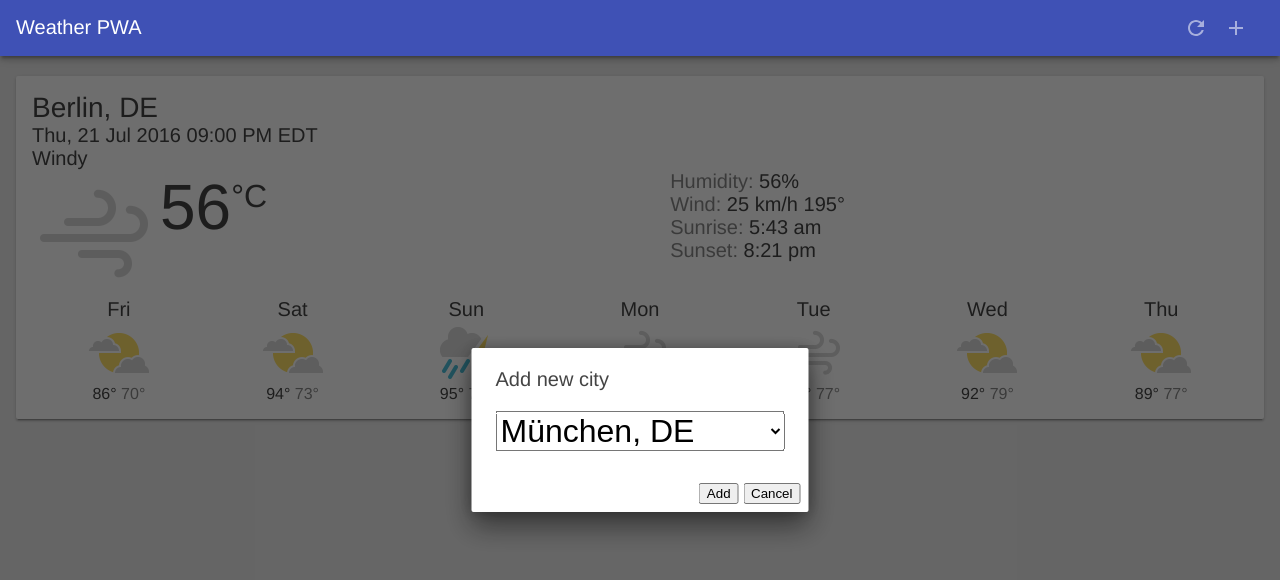
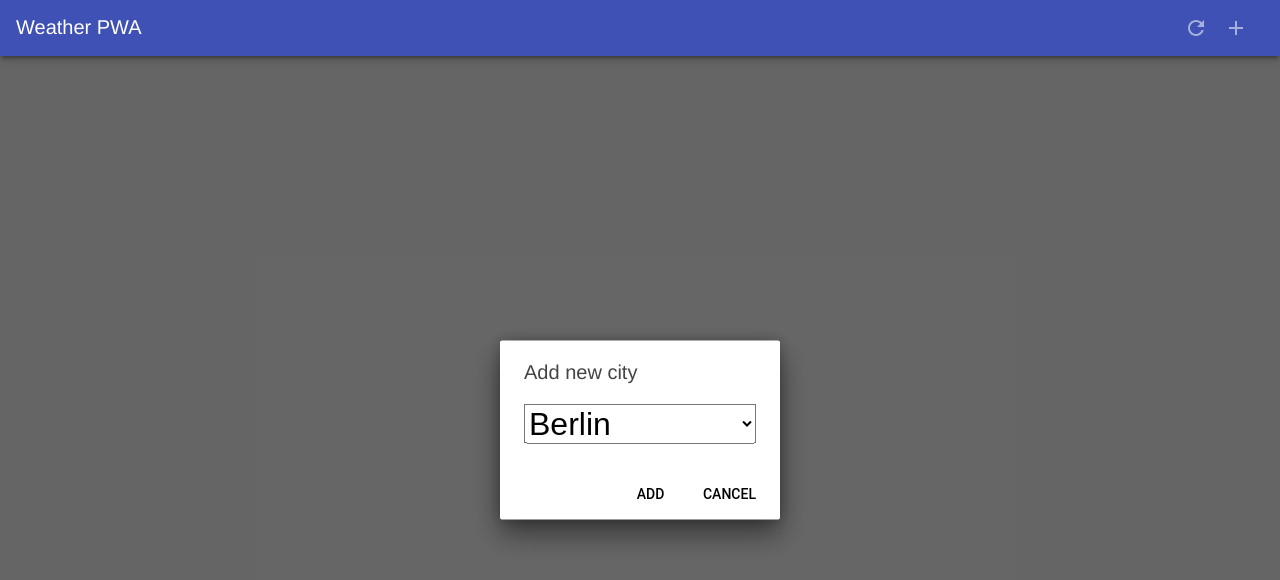
Before and after one commit to AndreKelling/googles-weather-pwa, a plain HTML site: page index.html in a window 1280 px wide. Both pictures are taken after a click on the button 1236 px from the left and 28 px from the top of the page. Drawn offline with Linux system fonts and the light colour scheme.

Commit message:
remove fakedata + add button to add new city if on init with no data

```diff
--- a/index.html
+++ b/index.html
@@ -38,7 +38,7 @@
   <header class="header">
     <h1 class="header__title">Weather PWA</h1>
     <button id="butRefresh" class="headerButton" aria-label="Refresh"></button>
-    <button id="butAdd" class="headerButton" aria-label="Add"></button>
+    <button id="butAdd" class="butAdd headerButton" aria-label="Add"></button>
   </header>
 
   <main class="main">
@@ -147,29 +147,25 @@
       <div class="dialog-body">
         <select id="selectCityToAdd">
           <!-- Values map to Yahoo Weather API Where On Earth Identifiers (WOEIDs).
-               https://developer.yahoo.com/weather/documentation.html#req -->
-          <option value="676757">München, DE</option>
-          <option value="638242">Berlin, DE</option>
-          <option value="2357536">Austin, TX</option>
-          <option value="2367105">Boston, MA</option>
-          <option value="2379574">Chicago, IL</option>
-          <option value="2459115">New York, NY</option>
-          <option value="2475687">Portland, OR</option>
-          <option value="2487956">San Francisco, CA</option>
-          <option value="2490383">Seattle, WA</option>
+               https://developer.yahoo.com/weather/documentation.html#req
+              get new ID's http://woeid.rosselliot.co.nz/ -->
+          <option value="638242">Berlin</option>
+          <option value="12832102">KW</option>
+          <option value="676757">München</option>
+          <option value="645686">Dresden</option>
         </select>
       </div>
       <div class="dialog-buttons">
-        <button id="butAddCity" class="button">Add</button>
-        <button id="butAddCancel" class="button">Cancel</button>
+        <button id="butAddCity" class="mdl-button">Add</button>
+        <button id="butAddCancel" class="mdl-button">Cancel</button>
       </div>
     </div>
   </div>
 
-  <div class="loader">
-    <svg viewBox="0 0 32 32" width="32" height="32">
-      <circle id="spinner" cx="16" cy="16" r="14" fill="none"></circle>
-    </svg>
+  <div class="add-city loader">
+    <button id="butAdd2" class="mdl-button mdl-button--primary">
+      Add new City
+    </button>
   </div>
 
 <script src="scripts/app.js" async></script>
--- a/inline.css
+++ b/inline.css
@@ -122,64 +122,13 @@ body {
       -ms-flex: 1;
           flex: 1; }
 
-.loader {
+.add-city {
   left: 50%;
   top: 50%;
   position: fixed;
+  z-index: 1;
   -webkit-transform: translate(-50%, -50%);
           transform: translate(-50%, -50%); }
-  .loader #spinner {
-    box-sizing: border-box;
-    stroke: #673AB7;
-    stroke-width: 3px;
-    -webkit-transform-origin: 50%;
-            transform-origin: 50%;
-    -webkit-animation: line 1.6s cubic-bezier(0.4, 0, 0.2, 1) infinite, rotate 1.6s linear infinite;
-            animation: line 1.6s cubic-bezier(0.4, 0, 0.2, 1) infinite, rotate 1.6s linear infinite; }
-
-@-webkit-keyframes rotate {
-  from {
-    -webkit-transform: rotate(0);
-            transform: rotate(0); }
-  to {
-    -webkit-transform: rotate(450deg);
-            transform: rotate(450deg); } }
-
-@keyframes rotate {
-  from {
-    -webkit-transform: rotate(0);
-            transform: rotate(0); }
-  to {
-    -webkit-transform: rotate(450deg);
-            transform: rotate(450deg); } }
-
-@-webkit-keyframes line {
-  0% {
-    stroke-dasharray: 2, 85.964;
-    -webkit-transform: rotate(0);
-            transform: rotate(0); }
-  50% {
-    stroke-dasharray: 65.973, 21.9911;
-    stroke-dashoffset: 0; }
-  100% {
-    stroke-dasharray: 2, 85.964;
-    stroke-dashoffset: -65.973;
-    -webkit-transform: rotate(90deg);
-            transform: rotate(90deg); } }
-
-@keyframes line {
-  0% {
-    stroke-dasharray: 2, 85.964;
-    -webkit-transform: rotate(0);
-            transform: rotate(0); }
-  50% {
-    stroke-dasharray: 65.973, 21.9911;
-    stroke-dashoffset: 0; }
-  100% {
-    stroke-dasharray: 2, 85.964;
-    stroke-dashoffset: -65.973;
-    -webkit-transform: rotate(90deg);
-            transform: rotate(90deg); } }
 
 .main {
   padding-top: 60px;
@@ -196,6 +145,7 @@ body {
   position: fixed;
   left: 0;
   top: 0;
+  z-index: 2;
   width: 100%;
   height: 100%;
   opacity: 0;
@@ -216,6 +166,7 @@ body {
   position: absolute;
   left: 50%;
   top: 50%;
+  z-index: 2;
   -webkit-transform: translate(-50%, -50%) translateY(30px);
           transform: translate(-50%, -50%) translateY(30px);
   -webkit-transition: -webkit-transform 0.333s cubic-bezier(0, 0, 0.21, 1) 0.05s;
@@ -397,10 +348,7 @@ body {
     .mdl-button.mdl-button--colored:focus:not(:active) {
       background-color: rgba(0, 0, 0, 0.12); }
 
-.mdl-button--primary.mdl-button--primary {
-  color: #3f51b5; }
-  .mdl-button--primary.mdl-button--primary .mdl-ripple {
-    background: white; }
-  .mdl-button--primary.mdl-button--primary.mdl-button--raised, .mdl-button--primary.mdl-button--primary.mdl-button--fab {
-    color: white;
-    background-color: #3f51b5; }
+.mdl-button.mdl-button--primary {
+  background: #3f51b5;
+  color: white;
+}
--- a/scripts/app.js
+++ b/scripts/app.js
@@ -40,6 +40,11 @@
   });
 
   document.getElementById('butAdd').addEventListener('click', function() {
+    // Open/show the add new city dialog
+    app.toggleAddDialog(true);
+  });
+
+  document.getElementById('butAdd2').addEventListener('click', function() {
     // Open/show the add new city dialog
     app.toggleAddDialog(true);
   });
@@ -206,10 +211,6 @@
           results.created = response.query.created;
           app.updateForecastCard(results);
         }
-      } else if (useFakedata) {
-        // Return the initial weather forecast since no data is available.
-        console.log('get forecast from fakedata');
-        app.updateForecastCard(initialWeatherForecast);
       }
     };
     request.open('GET', url);
@@ -294,49 +295,6 @@
     }
   };
 
-  /*
-   * Fake weather data that is presented when the user first uses the app,
-   * or when the user has not saved any cities. See startup code for more
-   * discussion.
-   */
-  var initialWeatherForecast = {
-    key: '638242',
-    label: 'Berlin, DE',
-    created: '2016-07-22T01:00:00Z',
-    channel: {
-      astronomy: {
-        sunrise: "5:43 am",
-        sunset: "8:21 pm"
-      },
-      item: {
-        condition: {
-          text: "Windy",
-          date: "Thu, 21 Jul 2016 09:00 PM EDT",
-          temp: 56,
-          code: 24
-        },
-        forecast: [
-          {code: 44, high: 86, low: 70},
-          {code: 44, high: 94, low: 73},
-          {code: 4, high: 95, low: 78},
-          {code: 24, high: 75, low: 89},
-          {code: 24, high: 89, low: 77},
-          {code: 44, high: 92, low: 79},
-          {code: 44, high: 89, low: 77}
-        ]
-      },
-      atmosphere: {
-        humidity: 56
-      },
-      wind: {
-        speed: 25,
-        direction: 195
-      }
-    }
-  };
-  // TODO uncomment line below to test app with fake data
-  //app.updateForecastCard(initialWeatherForecast);
-
   /************************************************************************
    *
    * Code required to start the app
@@ -354,18 +312,6 @@
     app.selectedCities.forEach(function(city) {
       app.getForecast(city.key, city.label);
     });
-  } else {
-    /* The user is using the app for the first time, or the user has not
-     * saved any cities, so show the user some fake data. A real app in this
-     * scenario could guess the user's location via IP lookup and then inject
-     * that data into the page.
-     */
-    console.log('gone wrong');
-    app.updateForecastCard(initialWeatherForecast);
-    app.selectedCities = [
-      {key: initialWeatherForecast.key, label: initialWeatherForecast.label}
-    ];
-    app.saveSelectedCities();
   }
 
   if ('serviceWorker' in navigator) {
--- a/service-worker.js
+++ b/service-worker.js
@@ -1,5 +1,5 @@
 var dataCacheName = 'weatherData-v1';
-var cacheName = 'weatherPWA-v3';
+var cacheName = 'weatherPWA-v4';
 var filesToCache = [
     './',
     './index.html',
```
